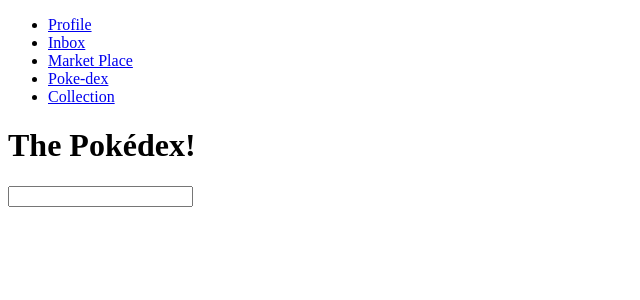
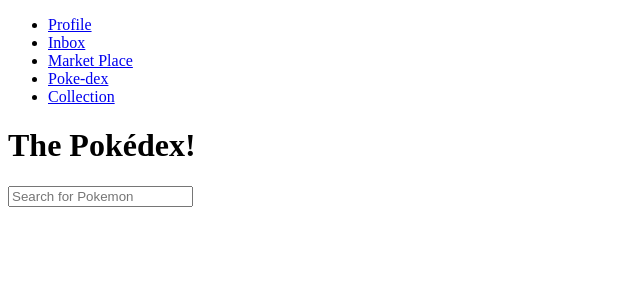
Before and after one commit to zoekhall/pokemon-play-pen, a React (Create React App) app in the folder client/: page /pokedex in a window 1280 px wide. Shown: the top 300 px of the page, without its empty margins (0-640 px from the left). Built offline with nearby package versions, Linux system fonts and the light colour scheme; no server answers; the HTML template or start-up script is replaced by a standard one.

Commit message:
rendered search bar

```diff
--- a/client/src/components/pokedex/SearchBar.jsx
+++ b/client/src/components/pokedex/SearchBar.jsx
@@ -8,7 +8,7 @@ const SearchBar = () => {
 
   return (
     <div>
-      <input type="text" />
+      <input type="text" placeholder="Search for Pokemon"/>
     </div>
   );
 
```
